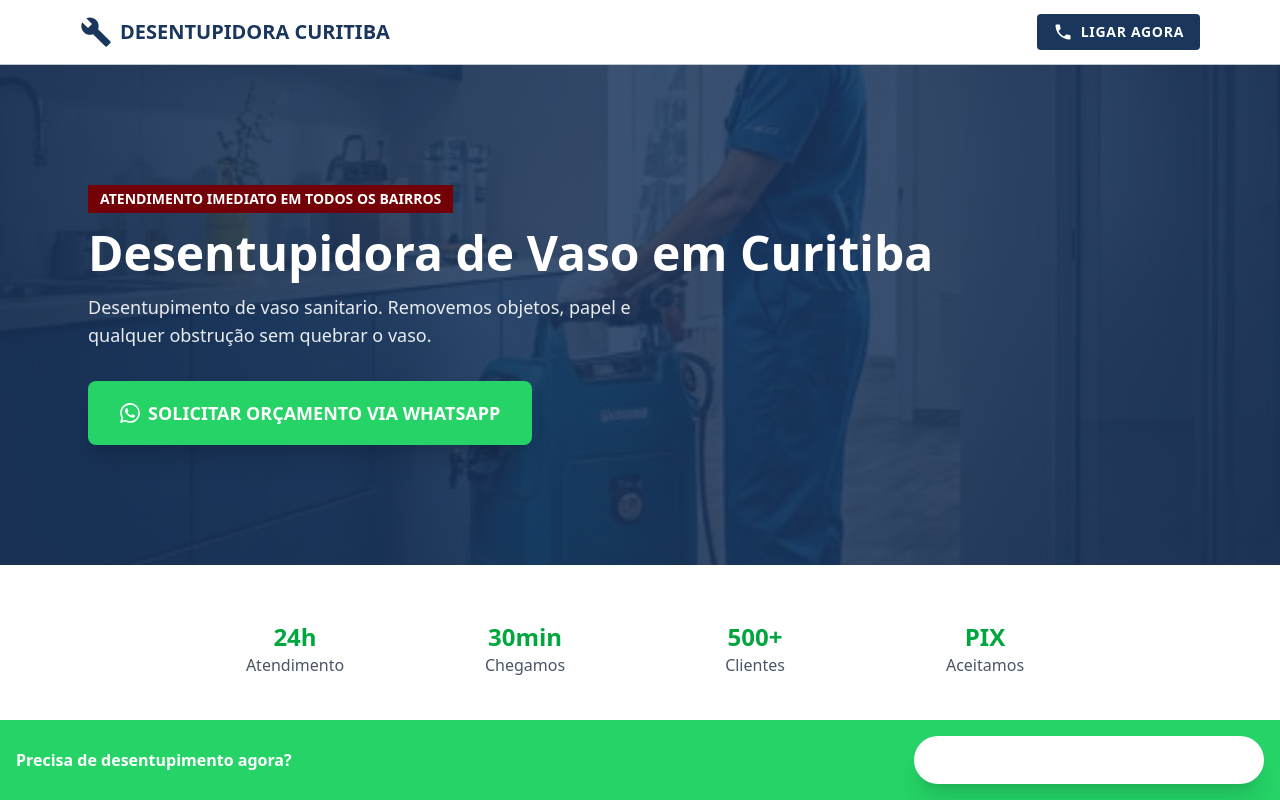
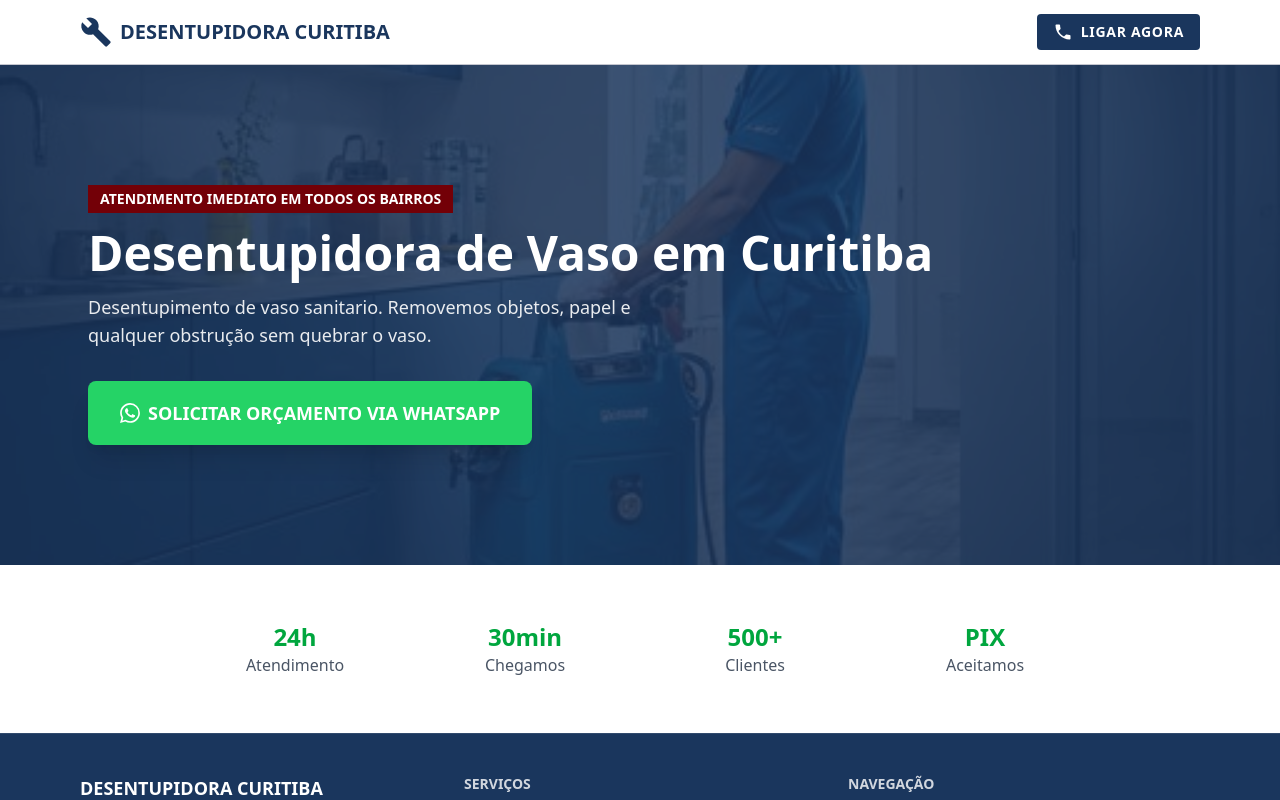
Before and after one commit to roli854/desentupidora-curitiba, a Next.js app: page /servicos/desentupidora-vaso in a window 1280 px wide. Shown: the top 800 px of the page. Built offline with nearby package versions, Linux system fonts and the light colour scheme.

Commit message:
fix: remover duplicata StickyFooter das paginas de servicos

```diff
--- a/app/servicos/desentupidora-pia/page.tsx
+++ b/app/servicos/desentupidora-pia/page.tsx
@@ -56,10 +56,6 @@ export default function Page() {
       </section>
 
       <Footer />
-      <div className="fixed bottom-0 left-0 right-0 bg-[#25D366] text-white py-4 px-4 flex items-center justify-between shadow-lg z-50">
-        <span className="font-bold">Precisa de desentupimento agora?</span>
-        <WhatsAppButton href={WA_LINK} className="bg-white text-[#25D366] px-6 py-2 rounded-full font-bold hover:bg-gray-100">Solicitar Orçamento via WhatsApp</WhatsAppButton>
-      </div>
     </main>
   )
 }
--- a/app/servicos/desentupidora-vaso/page.tsx
+++ b/app/servicos/desentupidora-vaso/page.tsx
@@ -56,10 +56,6 @@ export default function Page() {
       </section>
 
       <Footer />
-      <div className="fixed bottom-0 left-0 right-0 bg-[#25D366] text-white py-4 px-4 flex items-center justify-between shadow-lg z-50">
-        <span className="font-bold">Precisa de desentupimento agora?</span>
-        <WhatsAppButton href={WA_LINK} className="bg-white text-[#25D366] px-6 py-2 rounded-full font-bold hover:bg-gray-100">Solicitar Orçamento via WhatsApp</WhatsAppButton>
-      </div>
     </main>
   )
 }
```
